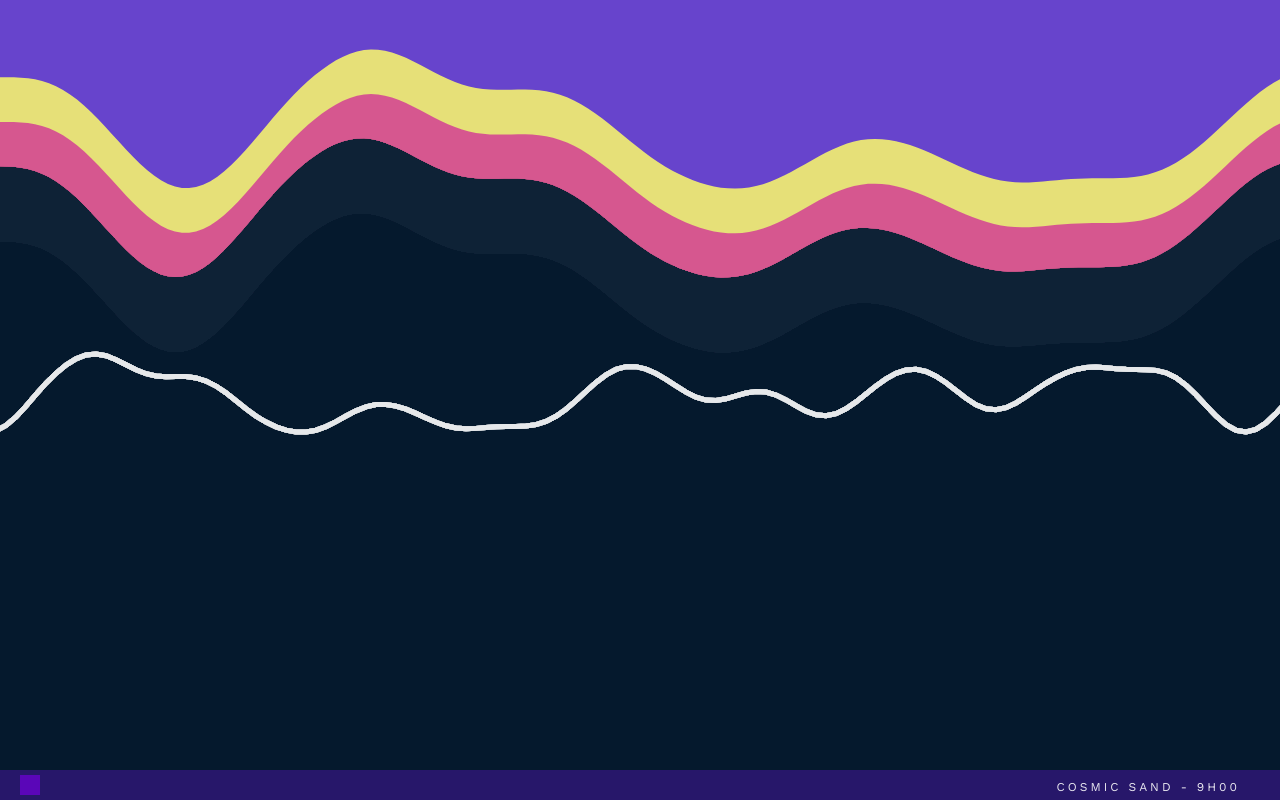
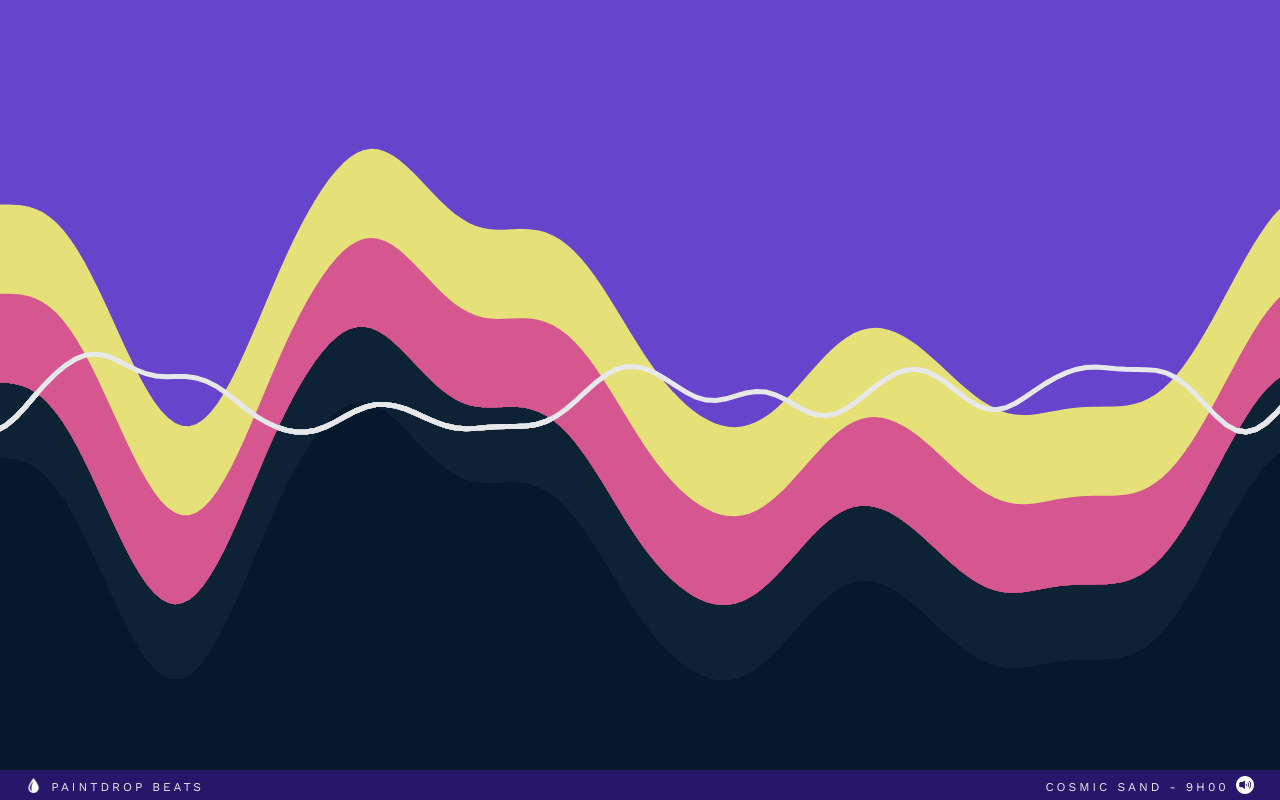
Before and after one commit to KenyZ/soundExperiment, a plain HTML site: page index.html in a window 1280 px wide. Drawn offline with nearby package versions, Linux system fonts and the light colour scheme; no server answers.

Commit message:
add assets

```diff
--- a/index.html
+++ b/index.html
@@ -27,7 +27,6 @@
         background-color: rgba(74, 23, 168, 0.5);
         position: absolute;
         bottom: 0;
-
       }
 
       button {
@@ -51,7 +50,6 @@
 
       p {
         position: absolute;
-        right : 5vh;
         top: 10px;
         padding: 0;
         margin: 0;
@@ -62,12 +60,42 @@
         font-size: 12px;
       }
 
+      p.right {
+        right : 4vw;
+      }
+
+      p.right::after {
+        content:"";
+        position: absolute;
+        right: -2vw;
+        top: -4px;
+        background: url('assets/volume.png');
+        background-size: 18px;
+        width: 18px;
+        height: 18px;
+      }
+
+      p.left {
+        left : 4vw;
+      }
+
+      p.left::before {
+        content:"";
+        position: absolute;
+        left: -2vw;
+        top: -2px;
+        background: url('assets/drop.png');
+        background-size: 15px;
+        width: 15px;
+        height: 15px;
+      }
+
     </style>
   </head>
   <body>
     <div class="commands">
-      <button id="controlBtn" class="pause" type="button" name="button"></button>
-      <p>Cosmic Sand - 9h00</p>
+      <p class="left">Paintdrop Beats</p>
+      <p class="right">Cosmic Sand - 9h00</p>
     </div>
     <canvas id="canvas" width="300" height="300"></canvas>
     <script src="scripts/simplex-noise.js"></script>
--- a/scripts/main.js
+++ b/scripts/main.js
@@ -104,7 +104,7 @@ function introAnimation() {
 function init() {
 
     onResize();
-    addListeners();
+  //  addListeners();
 
     //Creates a new audio object with an url
     audio = new Audio('sounds/sound4.mp3');
@@ -112,14 +112,8 @@ function init() {
 
     ctx = canvas.getContext('2d');
 
-    let height;
-    if(canvasHeight > 900) {
-      height            = canvasHeight / 2;
-    } else {
-      height            = canvasHeight / 3;
-    }
-
     let ratio           = 7,
+        height            = canvasHeight / 1.5;
         distanceX       = -ratio * 2,
         distanceY       = 0,
         angle           = 0,
```
Also changed, not shown: assets/drop.png (added), assets/volume.png (added), 1 other file.
